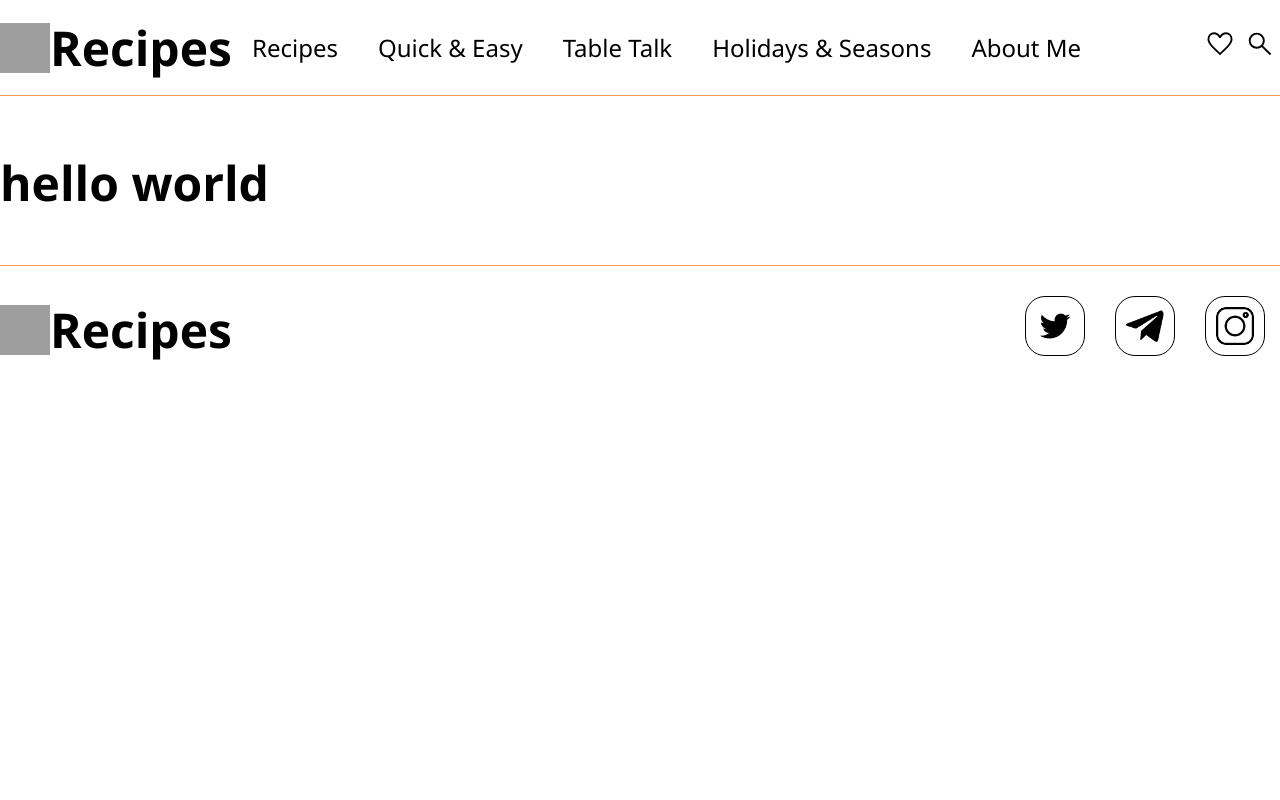
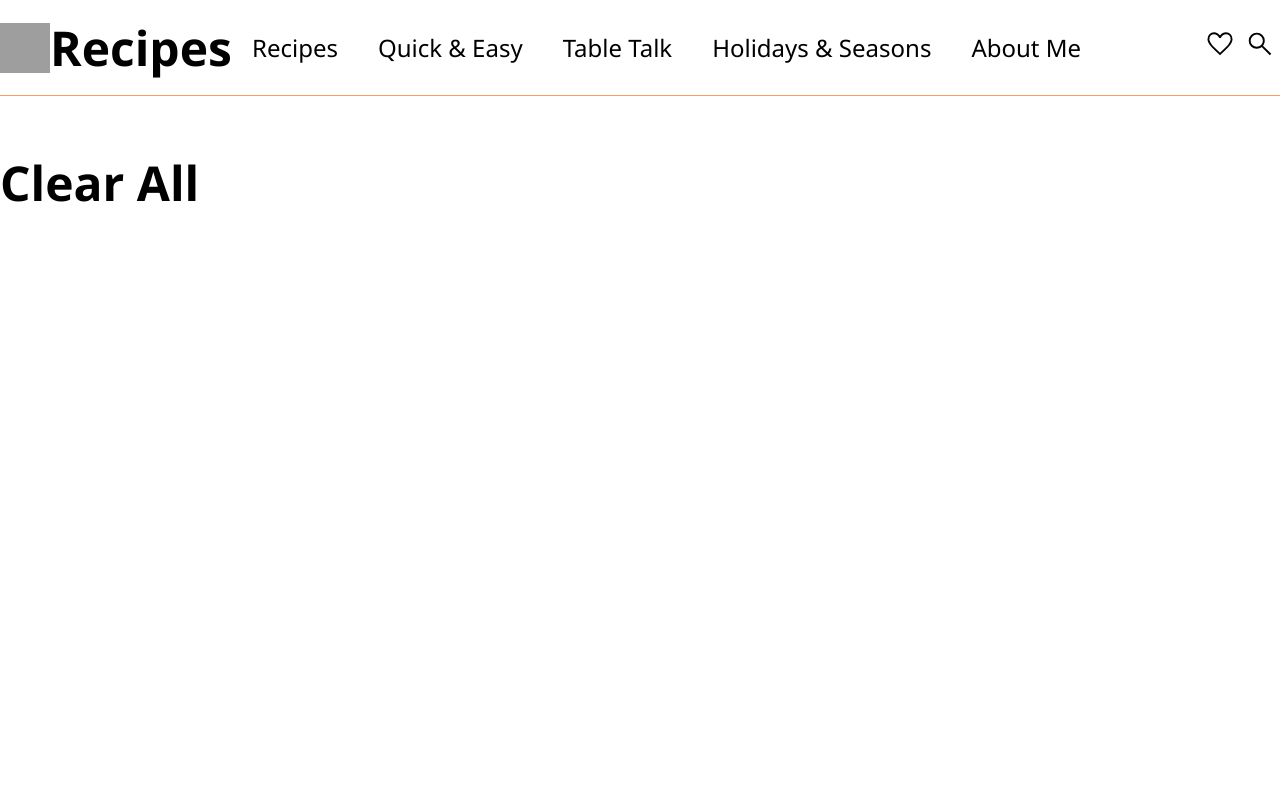
Before and after one commit to Scr00b1e/recipe-book, a Next.js app: page /favorites in a window 1280 px wide. Shown: the top 800 px of the page. Built offline with nearby package versions, Linux system fonts and the light colour scheme; grey boxes are pictures that could not be loaded.

Commit message:
worked with redux

```diff
--- /dev/null
+++ b/component/favItem/FavItem.tsx
@@ -0,0 +1,19 @@
+import React from 'react'
+
+export type FavProps = {
+    id: string
+    title: string
+    type: string
+    img: string
+    time: number
+}
+
+const FavItem: React.FC<FavProps> = ({ id, title, type, img, time }) => {
+  return (
+    <div>
+        <img src={img} alt="" />
+    </div>
+  )
+}
+
+export default FavItem
--- a/pages/favorites/favorites.module.scss
+++ b/pages/favorites/favorites.module.scss
@@ -3,5 +3,13 @@
 
     &__title {
         color: #000;
+        cursor: pointer;
+    }
+    &__content {
+        display: flex;
+        justify-content: center;
+        align-items: center;
+        flex-wrap: wrap;
+        min-height: 70vh;
     }
 }
--- a/pages/favorites/index.tsx
+++ b/pages/favorites/index.tsx
@@ -1,13 +1,24 @@
 import React from 'react'
+import { useSelector } from 'react-redux'
+import FavItem, { FavProps } from '../../component/favItem/FavItem'
+import { selectFav } from '../../redux/slices/favoritesSlice'
 import styles from './favorites.module.scss'
 
 const Favorites: React.FC = () => {
+  const items = useSelector(selectFav)
   return (
     <div className={styles.favorite}>
       <div className='container'>
         <h1 className={styles.favorite__title}>
-          hello world
+          Clear All
         </h1>
+        <div className={styles.favorite__content}>
+          {
+            Object.values(items).map((obj: FavProps) => (
+              <FavItem {...obj} key={obj.id}/>
+            ))
+          }
+        </div>
       </div>
     </div>
   )
```
Also changed, not shown: component/item/index.tsx (+21 -1 lines), public/favorite-click.png (added).
